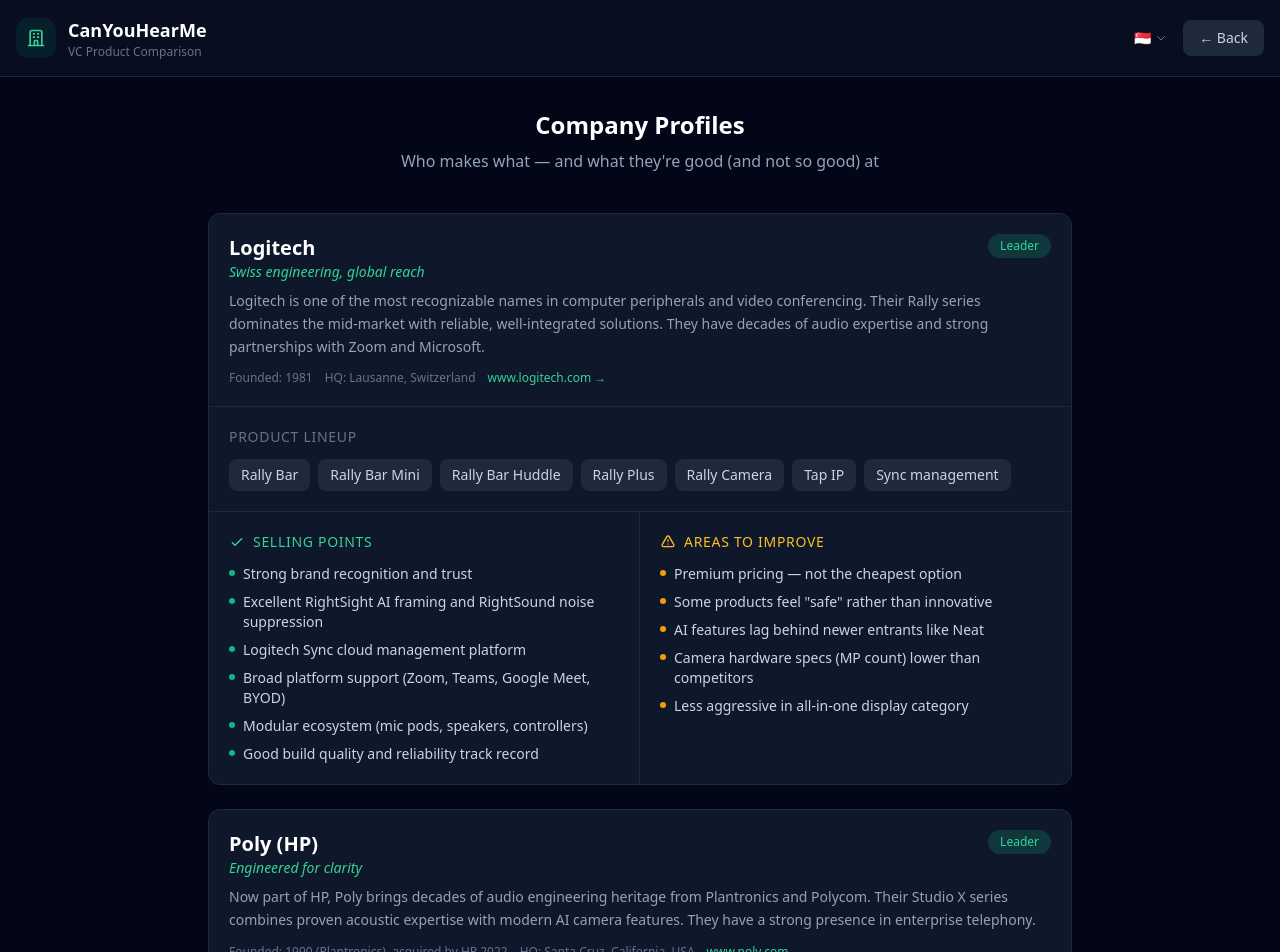
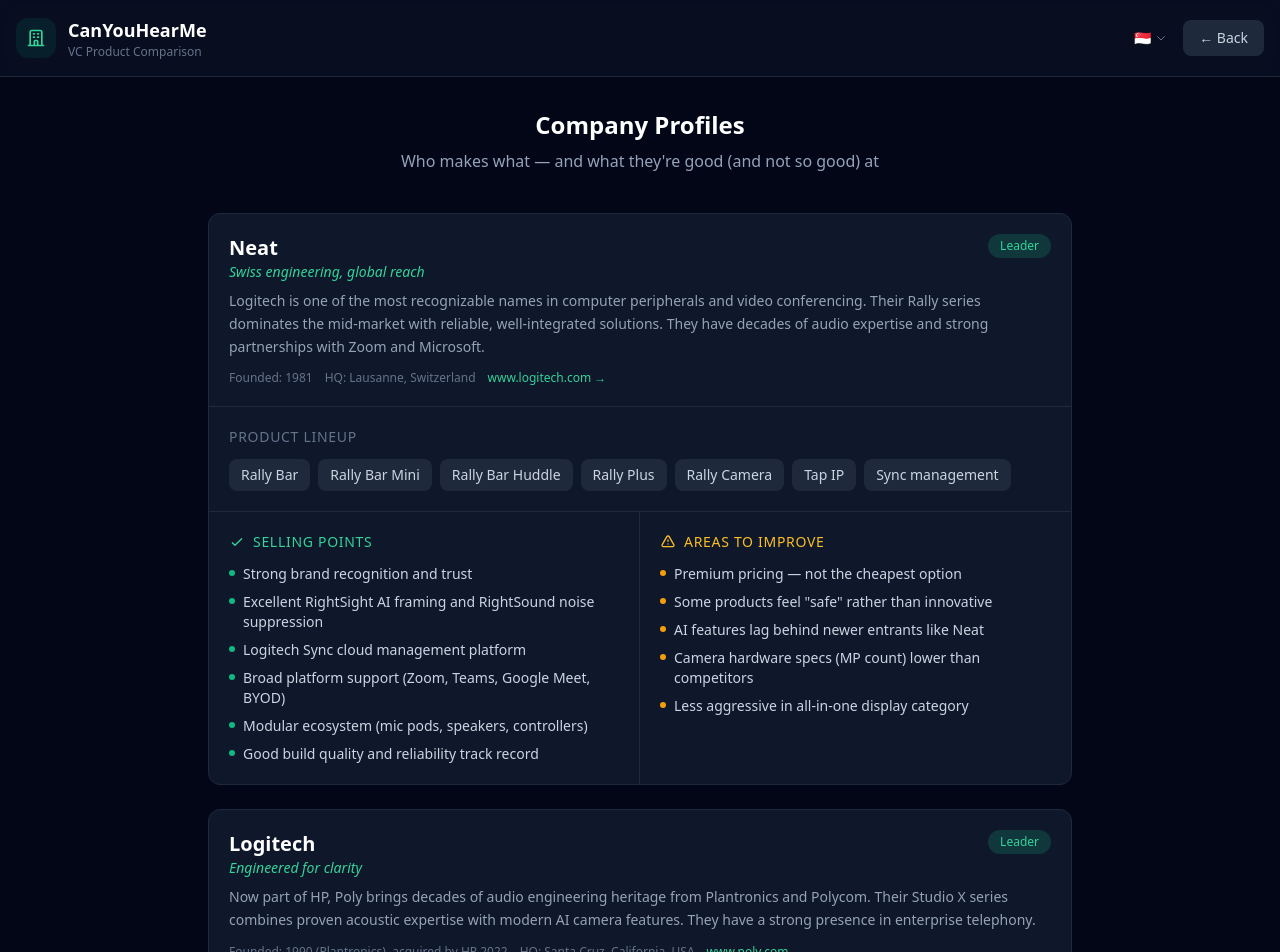
Before and after one commit to jpmoregain-eth/canyouhearme, a Next.js app: page /companies in a window 1280 px wide. Shown: the top 952 px of the page. Built offline with nearby package versions, Linux system fonts and the light colour scheme.

Commit message:
Neat priority: first in company list, +5 tie-breaker in wizard scoring

```diff
--- a/data/companies.ts
+++ b/data/companies.ts
@@ -14,8 +14,8 @@
 
 export const companyProfiles: CompanyProfile[] = [
   {
-    id: 'logitech',
-    name: 'Logitech',
+    id: 'neat',
+    name: 'Neat',
     tagline: 'Swiss engineering, global reach',
     description: 'Logitech is one of the most recognizable names in computer peripherals and video conferencing. Their Rally series dominates the mid-market with reliable, well-integrated solutions. They have decades of audio expertise and strong partnerships with Zoom and Microsoft.',
     products: ['Rally Bar', 'Rally Bar Mini', 'Rally Bar Huddle', 'Rally Plus', 'Rally Camera', 'Tap IP', 'Sync management'],
@@ -40,8 +40,8 @@
     marketPosition: 'Leader'
   },
   {
-    id: 'poly',
-    name: 'Poly (HP)',
+    id: 'logitech',
+    name: 'Logitech',
     tagline: 'Engineered for clarity',
     description: 'Now part of HP, Poly brings decades of audio engineering heritage from Plantronics and Polycom. Their Studio X series combines proven acoustic expertise with modern AI camera features. They have a strong presence in enterprise telephony.',
     products: ['Studio X52', 'Studio X32', 'Studio X70', 'Studio X30', 'Studio P5/P15', 'Poly TC8 controller', 'Poly Lens management'],
--- a/pages/wizard.tsx
+++ b/pages/wizard.tsx
@@ -76,6 +76,8 @@
       if (p.touchScreen) score += 15;
       break;
   }
+  if (p.company === 'Neat') score += 5;
+
   return score;
 }
 
```
